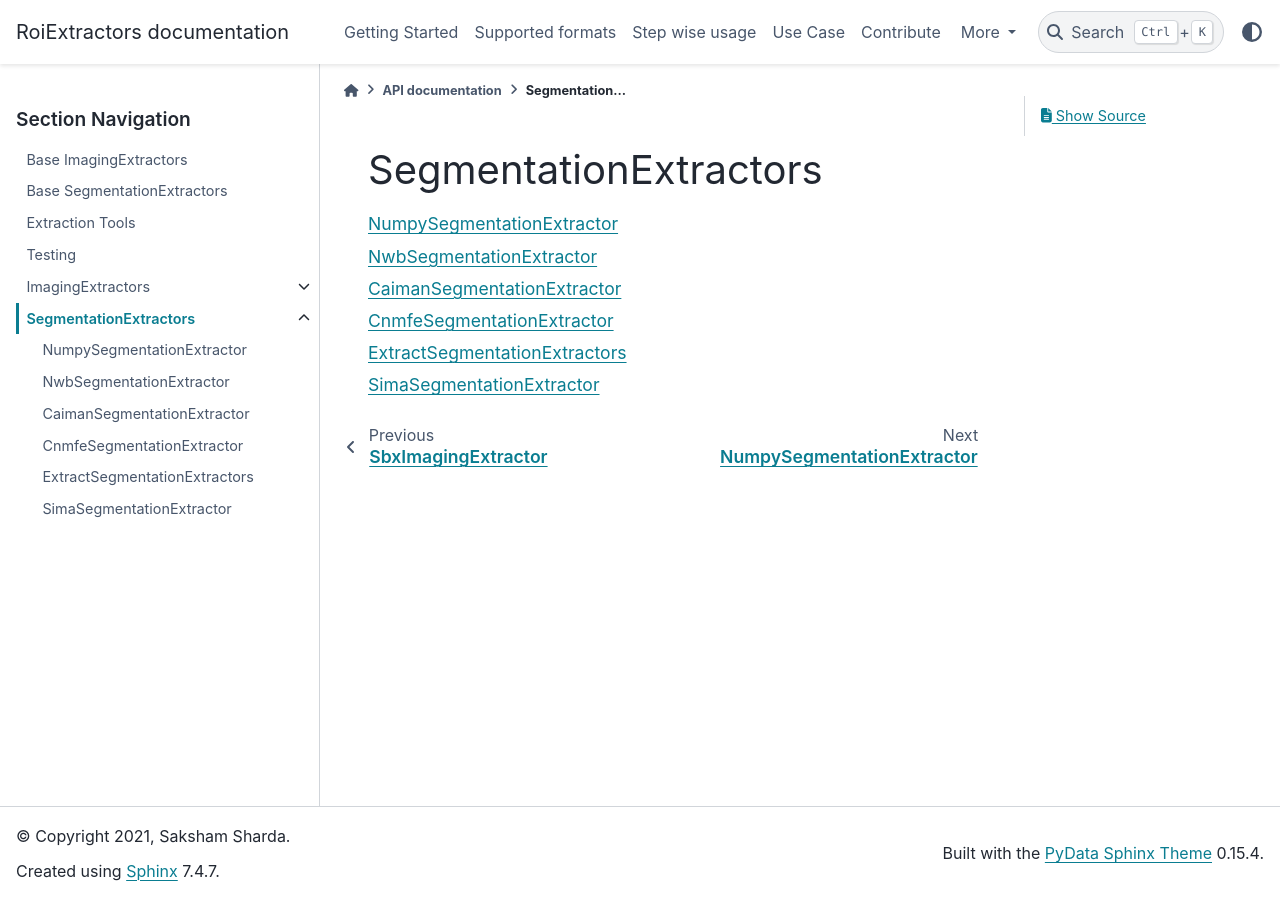
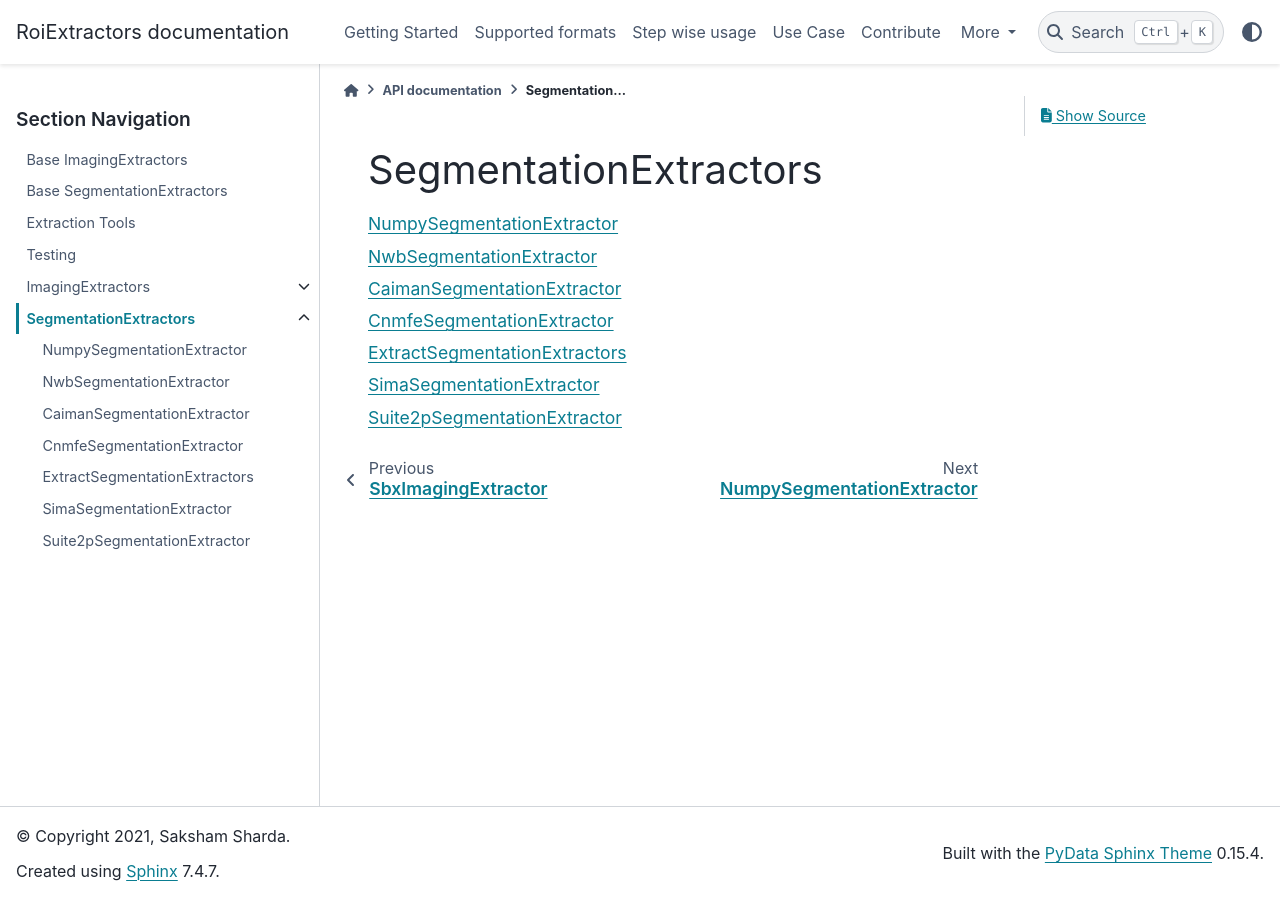
Before and after one commit to catalystneuro/roiextractors, a Sphinx documentation site: the page built from docs/source/my_api/segmentation_extractors/index.rst, in a window 1280 px wide. Built offline with Sphinx 7.4.7 and the PyData theme 0.15.4, drawn with Linux system fonts in a browser that asks for light colours.

Commit message:
added suite2p

```diff
--- a/docs/source/my_api/segmentation_extractors/index.rst
+++ b/docs/source/my_api/segmentation_extractors/index.rst
@@ -10,3 +10,4 @@ SegmentationExtractors
   cnmfesegmentationextractor
   extractsegmentationextractors
   simasegmentationextractor
+  suite2psegmentationextractor
--- /dev/null
+++ b/docs/source/my_api/segmentation_extractors/suite2psegmentationextractor.rst
@@ -0,0 +1,3 @@
+Suite2pSegmentationExtractor
+--------------------
+.. autoclass:: roiextractors.Suite2pSegmentationExtractor
```
